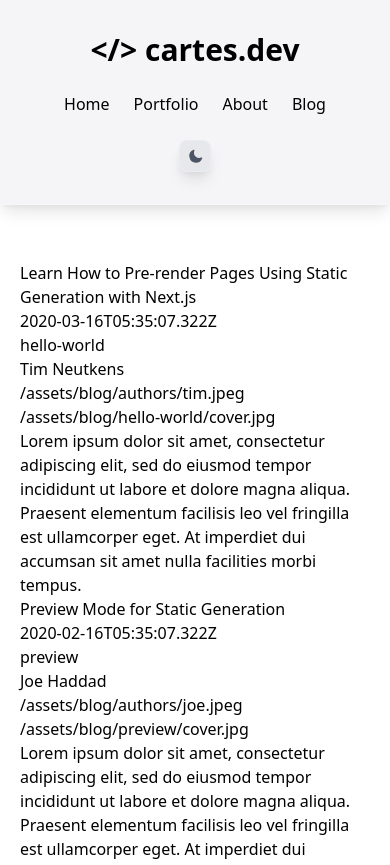
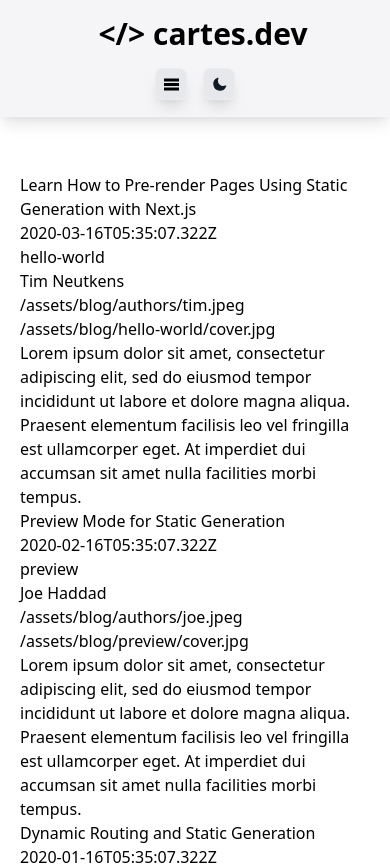
Before and after one commit to alfonsocartes/cartes_dev, a Next.js app: page /blog in a window 390 px wide. Shown: the top 865 px of the page. Built offline with nearby package versions, Linux system fonts and the light colour scheme.

Commit message:
Add burger button

```diff
--- /dev/null
+++ b/components/BurgerButton.js
@@ -0,0 +1,17 @@
+const BurgerButton = ({ toggleFunction }) => {
+  return (
+    <button
+      className="lg:hidden bg-opacity-40 border-white border-opacity-20 border rounded-lg shadow-lg bg-gray-300 dark:bg-gray-200 hover:bg-gray-500 dark:hover:bg-gray-500 pl-2 h-8 w-8 mr-4"
+      type="button"
+      onClick={toggleFunction}
+    >
+      <svg fill="black" viewBox="0 0 100 80" width="15" height="15">
+        <rect width="100" height="20" />
+        <rect y="30" width="100" height="20" />
+        <rect y="60" width="100" height="20" />
+      </svg>
+    </button>
+  );
+};
+
+export default BurgerButton;
--- a/components/page-layout/DarkModeToggle.js
+++ b/components/page-layout/DarkModeToggle.js
@@ -45,7 +45,7 @@ const DarkModeToggle = () => {
     <button
       aria-label="Toggle Dark Mode"
       type="button"
-      className=" bg-opacity-40 border-white border-opacity-20 border rounded-lg shadow-lg bg-gray-300 hover:bg-gray-500 dark:hover:bg-gray-300 text-gray-600  hover:text-gray-300 dark:text-gray-300 dark:hover:text-yellow-500 pl-2 h-8 w-8 m-4"
+      className="m-auto bg-opacity-40 border-white border-opacity-20 border rounded-lg shadow-lg bg-gray-300 hover:bg-gray-500 dark:hover:bg-gray-300 text-gray-900  hover:text-gray-300 dark:text-gray-300 dark:hover:text-yellow-500 pl-2 h-8 w-8 mr-4"
       onClick={toggleDarkMode}
     >
       <svg
--- a/components/page-layout/Header.js
+++ b/components/page-layout/Header.js
@@ -1,12 +1,11 @@
-import React from "react";
 import Logo from "../Logo";
 import NavBar from "./NavBar";
 
 export default function Header() {
   return (
     <header className="frosted bg-opacity-40 border-white border-opacity-20 border-b shadow-lg bg-gray-200 dark:bg-transparent sticky top-0 z-10 mb-4">
-      <div className="container mx-auto flex flex-wrap flex-col md:flex-row items-center p-8 pb-4">
-        <div className="text-3xl font-bold pb-4">
+      <div className="container mx-auto flex flex-wrap flex-col sm:flex-row items-center pl-4 py-4">
+        <div className="text-3xl font-bold mb-4 md:mb-0">
           <Logo />
         </div>
         <NavBar />
--- a/components/page-layout/NavBar.js
+++ b/components/page-layout/NavBar.js
@@ -1,41 +1,53 @@
-import React from "react";
+import { useState } from "react";
 import Link from "next/link";
 import DarkModeToggle from "./DarkModeToggle";
+import BurgerButton from "../BurgerButton";
 
-const NavBar = () => (
-  <nav className="md:ml-auto flex flex-wrap items-center text-base justify-center">
+const NavBar = () => {
+  const [navbarOpen, setNavbarOpen] = useState(false);
+  return (
+    <nav className="sm:ml-auto flex flex-wrap items-center">
+      <div
+        className={`lg:flex flex-grow items-center${
+          navbarOpen ? " flex" : " hidden"
+        }`}
+      >
+        <ul className="flex flex-col lg:flex-row list-none lg:ml-auto mr-4">
           <Link href="/">
+            <li className="nav-item my-3">
               <a className="rounded-lg py-2 px-3 font-medium hover:bg-indigo-200 dark:hover:bg-gray-600">
                 Home
               </a>
+            </li>
           </Link>
-    {/* <Link href="/solutions">
-      <a className="rounded-lg py-2 px-3 font-medium hover:bg-indigo-200 dark:hover:bg-gray-600">
-        Solutions
-      </a>
-    </Link> */}
           <Link href="/portfolio">
+            <li className="nav-item my-3">
               <a className="rounded-lg py-2 px-3 font-medium hover:bg-indigo-200 dark:hover:bg-gray-600">
                 Portfolio
               </a>
+            </li>
           </Link>
+
           <Link href="/about">
+            <li className="nav-item my-3">
               <a className="rounded-lg py-2 px-3 font-medium hover:bg-indigo-200 dark:hover:bg-gray-600">
                 About
               </a>
+            </li>
           </Link>
-    {/* <Link href="/contact">
-      <a className="rounded-lg py-2 px-3 font-medium hover:bg-indigo-200 dark:hover:bg-gray-600">
-        Contact
-      </a>
-    </Link> */}
           <Link href="/blog">
+            <li className="nav-item my-3">
               <a className="rounded-lg py-2 px-3 font-medium hover:bg-indigo-200 dark:hover:bg-gray-600">
                 Blog
               </a>
+            </li>
           </Link>
+        </ul>
+      </div>
+      <BurgerButton toggleFunction={() => setNavbarOpen(!navbarOpen)} />
       <DarkModeToggle />
     </nav>
   );
+};
 
 export default NavBar;
```
Lines whose indentation alone changed are shown as unchanged.
